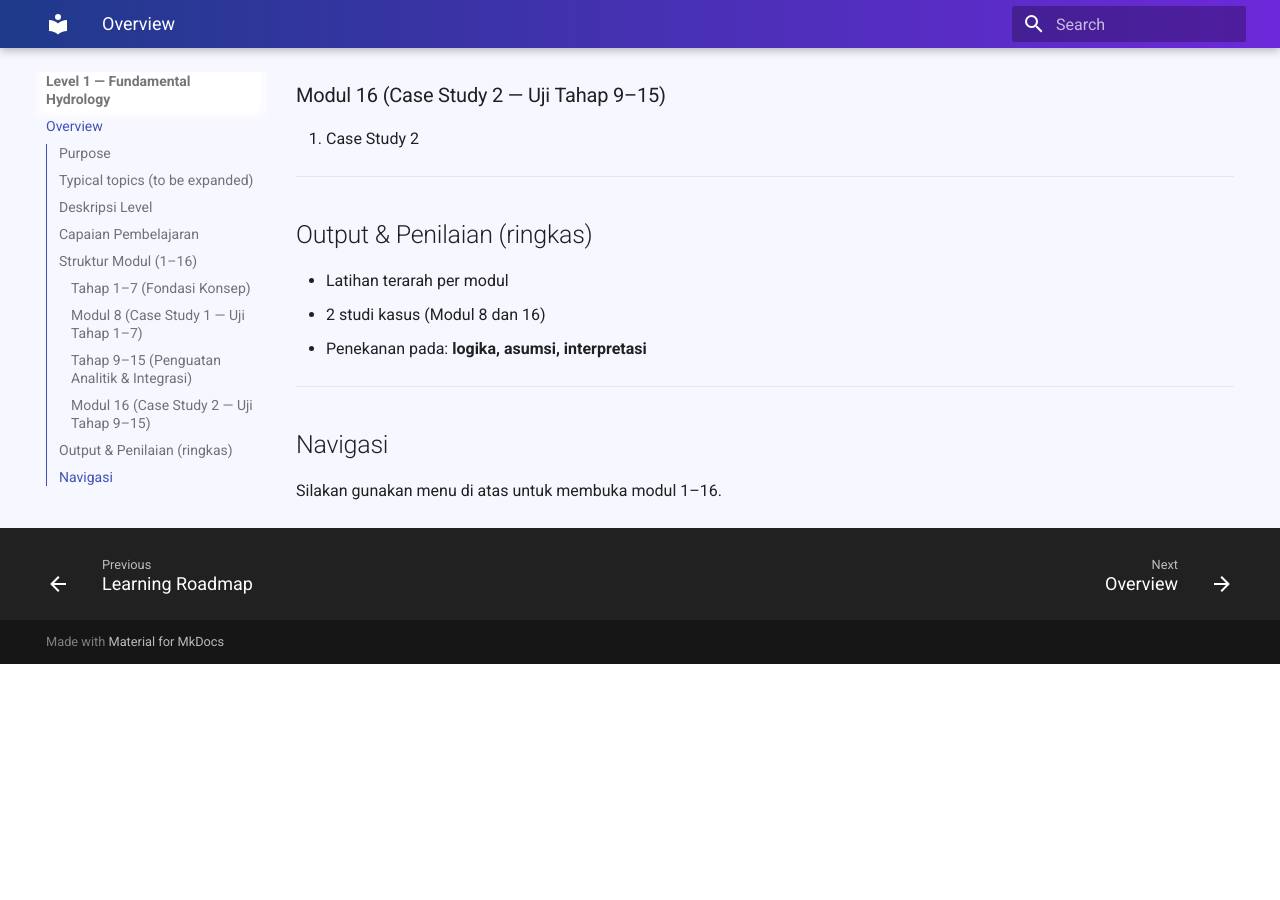
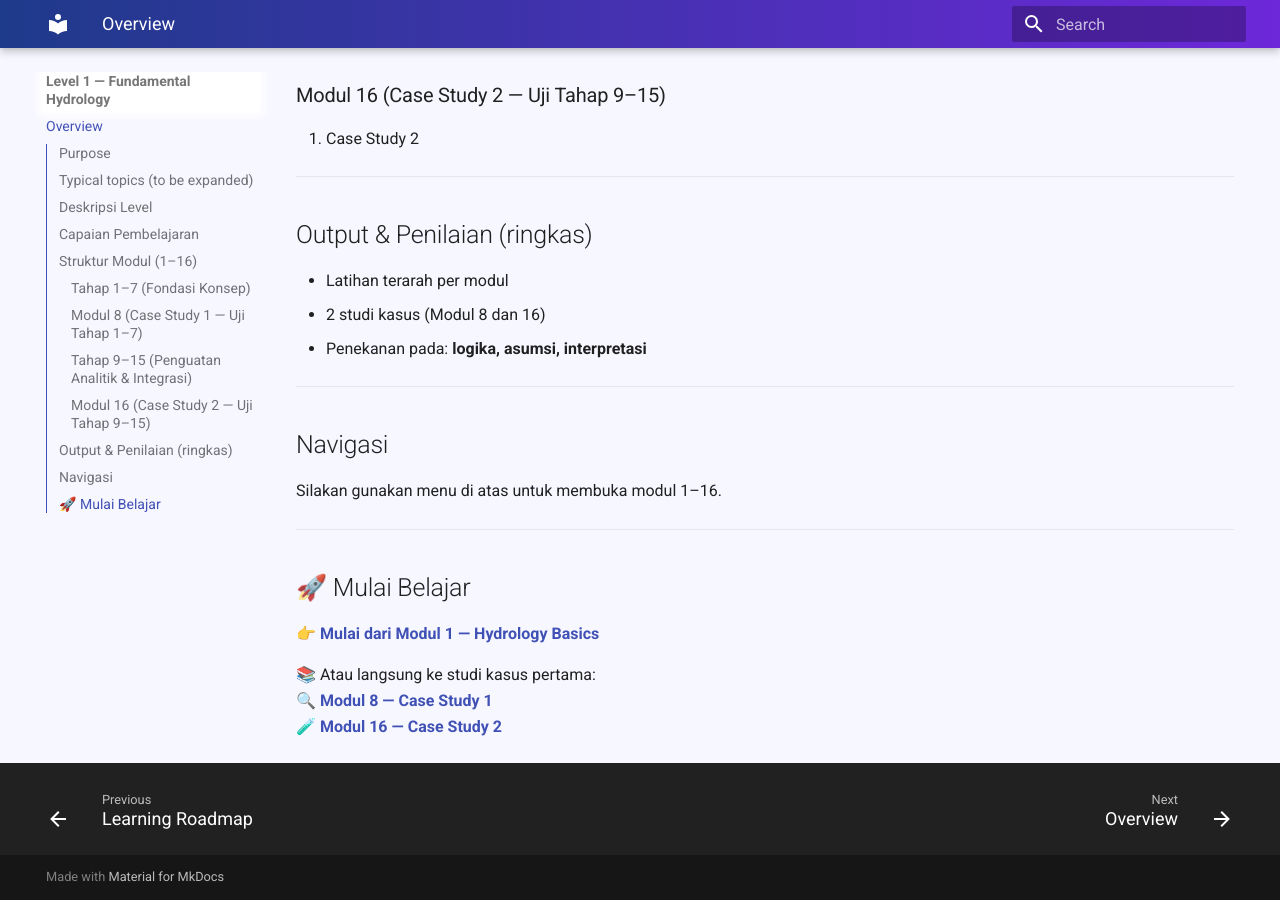
Before and after one commit to rintis-code/rr-hydrology, an MkDocs documentation site: the page built from docs/level-1/00-intro.md, in a window 1280 px wide and 900 px high, scrolled down 1767 px. Built offline with MkDocs 1.6.1 and Material for MkDocs 9.7.7, drawn with Linux system fonts in a browser that asks for light colours; before the commit the page ends 2431 px from its top, so only the background shows below that.

Commit message:
Update 00-intro.md

```diff
--- a/docs/level-1/00-intro.md
+++ b/docs/level-1/00-intro.md
@@ -66,3 +66,13 @@ Setelah menyelesaikan Level 1, mahasiswa mampu:
 
 ## Navigasi
 Silakan gunakan menu di atas untuk membuka modul 1–16.
+
+---
+
+## 🚀 Mulai Belajar
+
+👉 **[Mulai dari Modul 1 — Hydrology Basics](01/)**
+
+📚 Atau langsung ke studi kasus pertama:
+🔍 **[Modul 8 — Case Study 1](08-case/)**
+🧪 **[Modul 16 — Case Study 2](16-case/)**
```
